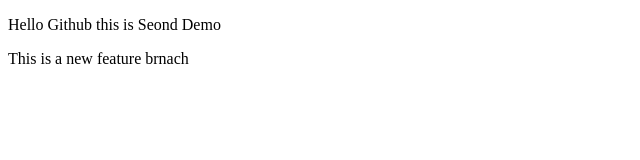
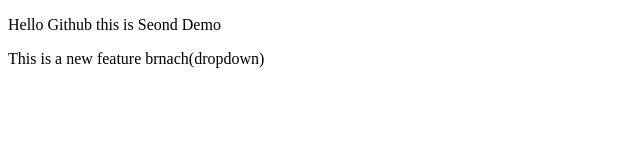
Before and after one commit to AmandSriSiddhartha/SeondDemo, a plain HTML site: page index.html in a window 1280 px wide. Shown: the full height of the page, 0-640 px from the left. Drawn offline with Linux system fonts and the light colour scheme.

Commit message:
Adddropdown

```diff
--- a/index.html
+++ b/index.html
@@ -7,6 +7,6 @@
 </head>
 <body>
     <p>Hello Github this is Seond Demo</p>
-    <p> This is a new feature brnach</p>
+    <p> This is a new feature brnach(dropdown)</p>
 </body>
 </html>
```
